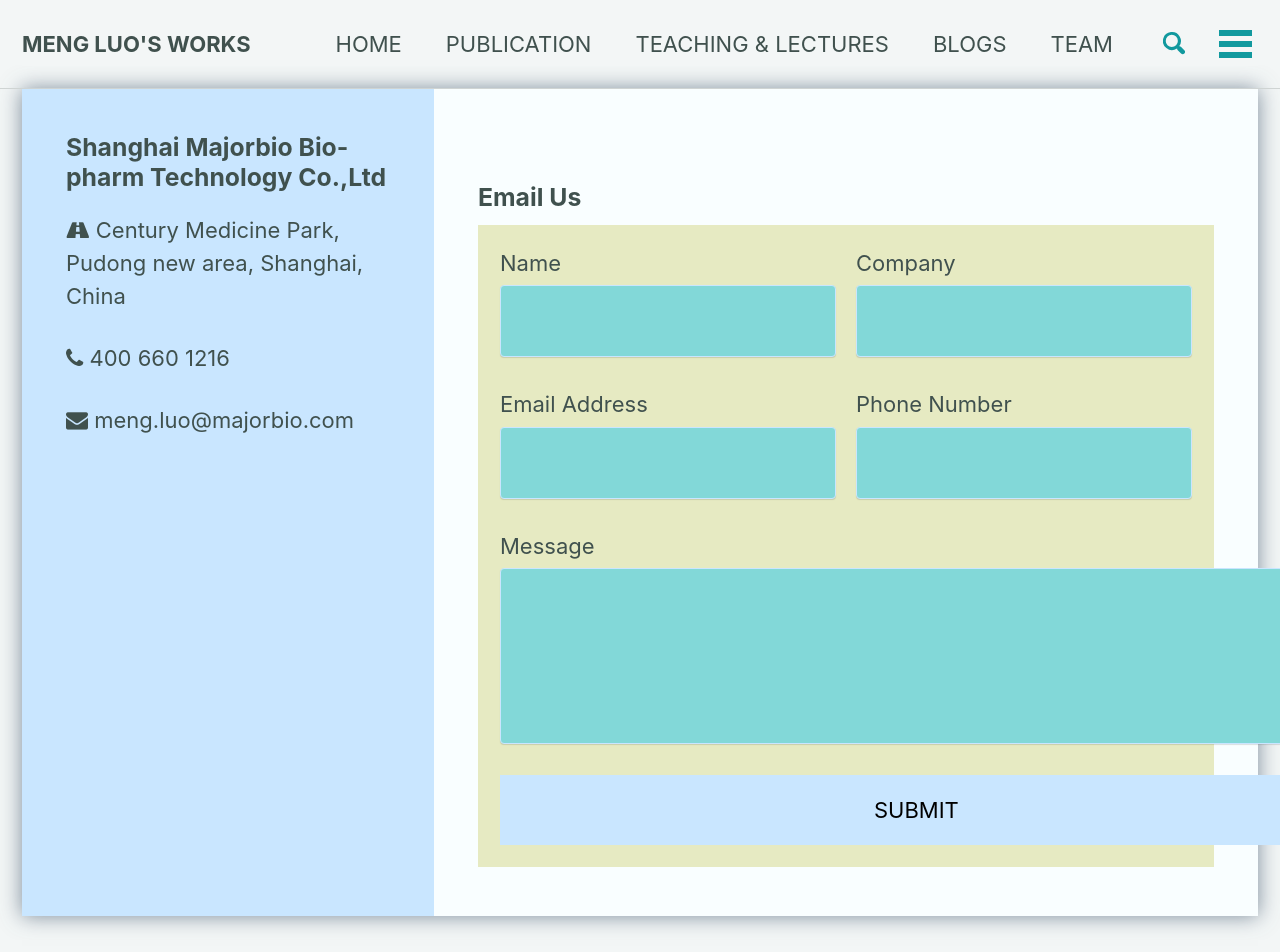
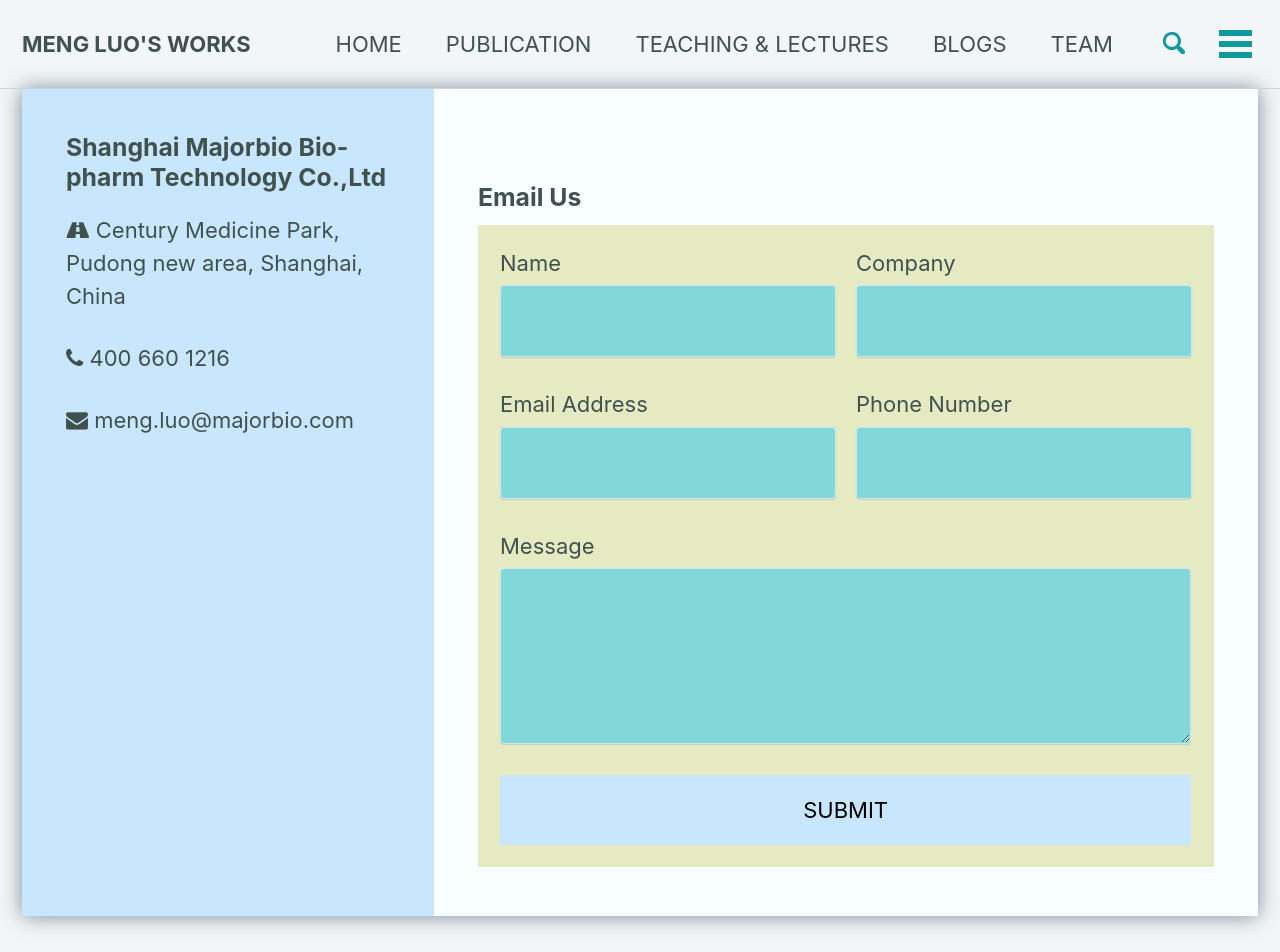
Before and after one commit to czheluo/blogs, a Jekyll site: the page built from _pages/contact.html, in a window 1280 px wide. Shown: the top 952 px of the page. Built offline with Jekyll 4.4.1, drawn with Linux system fonts in a browser that asks for light colours; cached includes are drawn as plain includes; nearby versions of some CDN libraries; a script that is not in the unit is left out; comment, search, counter and statistics services are not loaded.

Commit message:
Update contact.html

```diff
--- a/_pages/contact.html
+++ b/_pages/contact.html
@@ -37,10 +37,10 @@
           </p>
           <p class="full">
             <label>Message</label>
-            <textarea style="width:100%;" name="message" rows="5"></textarea>
+            <textarea style="width:83%;" name="message" rows="5"></textarea>
           </p>
           <p class="full">
-            <button style="width:100%;" >Submit</button>
+            <button style="width:83%;" >Submit</button>
           </p>
         </form>
       </div>
```
